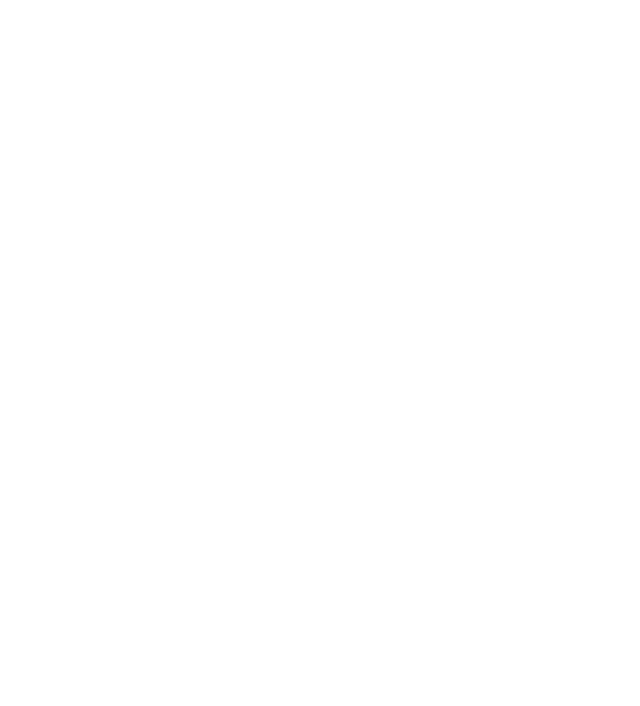
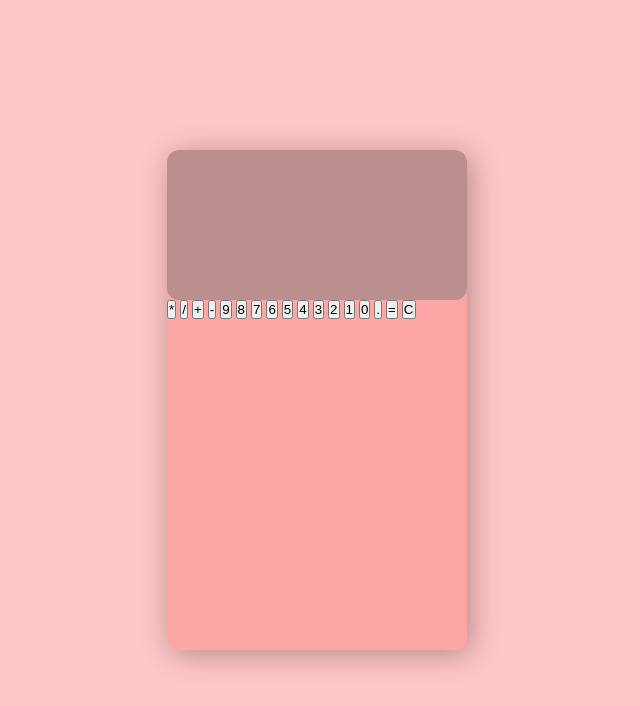
Before and after one commit to Jendeuk/Simple_Calculator, a plain HTML site: page index.html in a window 1280 px wide. Shown: the whole page, without its empty margins (323-963 px from the left). Drawn offline with Linux system fonts and the light colour scheme.

Commit message:
adding the design

```diff
--- /dev/null
+++ b/calc.js
@@ -0,0 +1,3 @@
+window.onload = () => {
+  // code here
+};
--- a/index.html
+++ b/index.html
@@ -6,6 +6,34 @@
     <meta name="viewport" content="width=device-width, initial-scale=1.0" />
     <link rel="stylesheet" href="style.css" />
     <title>Calculator</title>
+    <script src="calc.js"></script>
   </head>
-  <body></body>
+  <body>
+    <section class="calculator">
+      <form action="">
+        <input type="text" class="screen" />
+      </form>
+      <div class="buttons">
+        <button type="submit" class="btn btn-yellow" data-num="*">*</button>
+        <button type="submit" class="btn btn-yellow" data-num="/">/</button>
+        <button type="submit" class="btn btn-yellow" data-num="+">+</button>
+        <button type="submit" class="btn btn-yellow" data-num="-">-</button>
+
+        <button type="submit" class="btn btn-grey" data-num="9">9</button>
+        <button type="submit" class="btn btn-grey" data-num="8">8</button>
+        <button type="submit" class="btn btn-grey" data-num="7">7</button>
+        <button type="submit" class="btn btn-grey" data-num="6">6</button>
+        <button type="submit" class="btn btn-grey" data-num="5">5</button>
+        <button type="submit" class="btn btn-grey" data-num="4">4</button>
+        <button type="submit" class="btn btn-grey" data-num="3">3</button>
+        <button type="submit" class="btn btn-grey" data-num="2">2</button>
+        <button type="submit" class="btn btn-grey" data-num="1">1</button>
+        <button type="submit" class="btn btn-grey" data-num="0">0</button>
+        <button type="submit" class="btn btn-grey" data-num=".">.</button>
+
+        <button type="submit" class="btn btn-grey">=</button>
+        <button type="submit" class="btn btn-grey">C</button>
+      </div>
+    </section>
+  </body>
 </html>
--- a/style.css
+++ b/style.css
@@ -3,3 +3,30 @@
   padding: 0;
   box-sizing: border-box;
 }
+
+body {
+  min-height: 100vh;
+  background: #ffc6c6;
+  display: flex;
+  justify-content: center;
+  align-items: center;
+}
+
+.calculator {
+  width: 300px;
+  height: 500px;
+  box-shadow: 4px 4px 30px rgba(0, 0, 0, 0.3);
+  border-radius: 12px;
+  background-color: #fda6a6;
+  overflow: hidden;
+}
+
+form input {
+  width: 100%;
+  height: 150px;
+  border: none;
+  border-radius: 12px;
+  padding: 1rem;
+  color: #fff;
+  background-color: rosybrown;
+}
```
